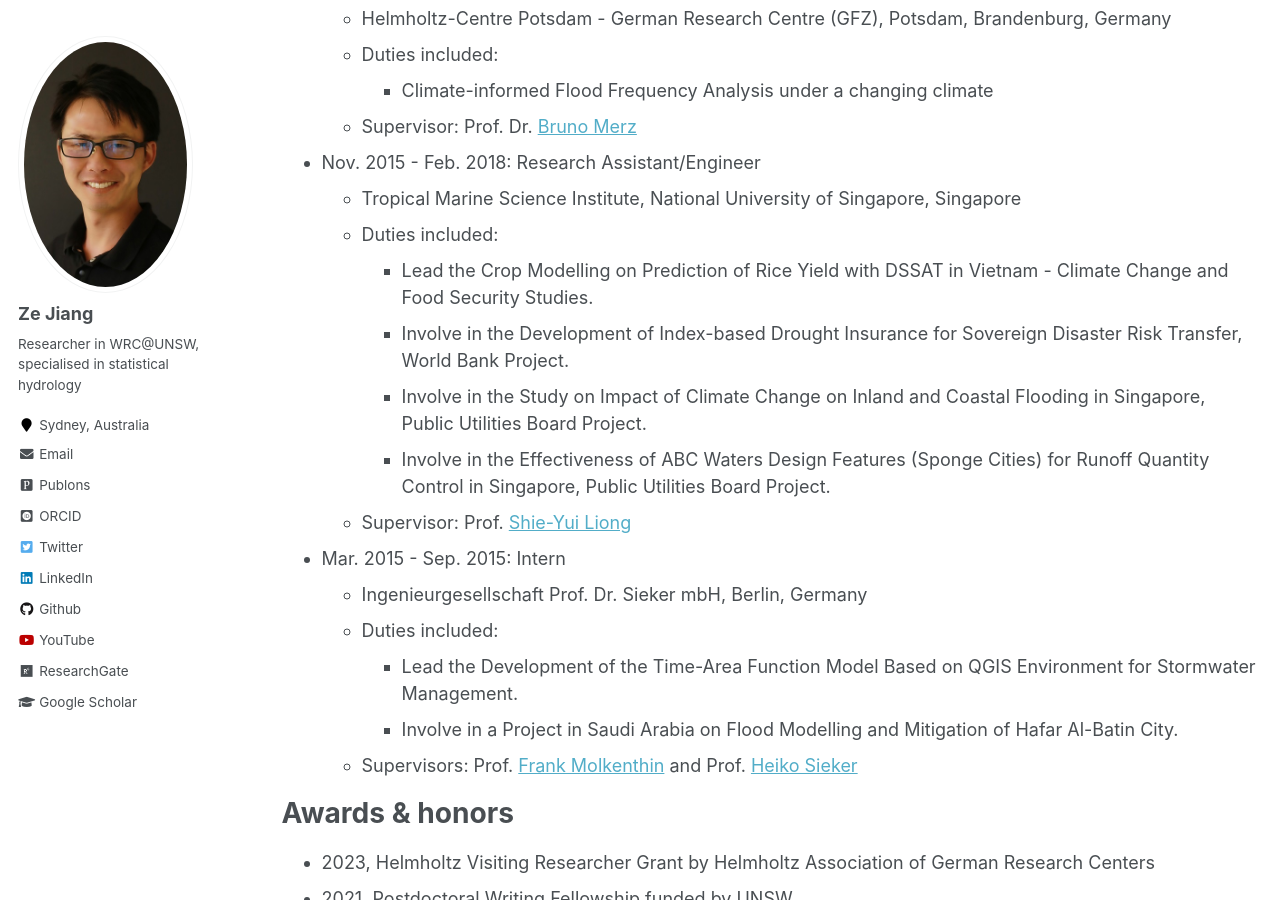
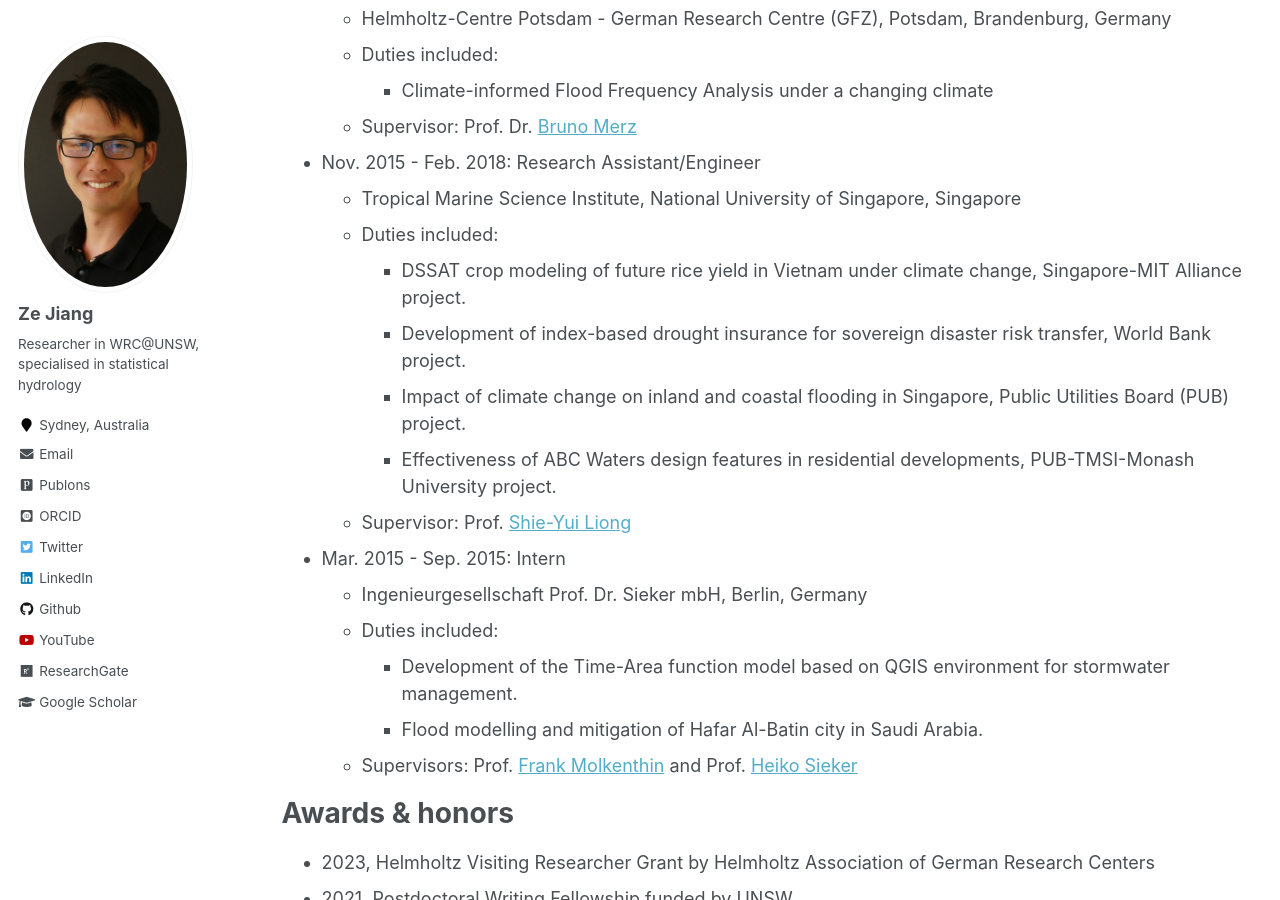
Before and after one commit to zejiang-unsw/zejiang-unsw.github.io, a Jekyll site: the page built from _pages/cv.md, in a window 1280 px wide and 900 px high, scrolled down 1291 px. Built offline with Jekyll 4.4.1, drawn with Linux system fonts in a browser that asks for light colours; some web fonts are replaced.

Commit message:
update cv

```diff
--- a/_pages/cv.md
+++ b/_pages/cv.md
@@ -54,17 +54,17 @@ Professional experience
 * Nov. 2015 - Feb. 2018: Research Assistant/Engineer
   * Tropical Marine Science Institute, National University of Singapore, Singapore
   * Duties included:
-    + Lead the Crop Modelling on Prediction of Rice Yield with DSSAT in Vietnam - Climate Change and Food Security Studies.
-	+ Involve in the Development of Index-based Drought Insurance for Sovereign Disaster Risk Transfer, World Bank Project.
-	+ Involve in the Study on Impact of Climate Change on Inland and Coastal Flooding in Singapore, Public Utilities Board Project.
-	+ Involve in the Effectiveness of ABC Waters Design Features (Sponge Cities) for Runoff Quantity Control in Singapore, Public Utilities Board Project.
+	+ DSSAT crop modeling of future rice yield in Vietnam under climate change, Singapore-MIT Alliance project.
+	+ Development of index-based drought insurance for sovereign disaster risk transfer, World Bank project.
+	+ Impact of climate change on inland and coastal flooding in Singapore, Public Utilities Board (PUB) project.
+	+ Effectiveness of ABC Waters design features in residential developments, PUB-TMSI-Monash University project.
   * Supervisor: Prof. [Shie-Yui Liong](https://scholar.google.com.au/citations?user=PvpaEVUAAAAJ&hl=en)
 
 * Mar. 2015 - Sep. 2015: Intern
   * Ingenieurgesellschaft Prof. Dr. Sieker mbH, Berlin, Germany
   * Duties included:
-    + Lead the Development of the Time-Area Function Model Based on QGIS Environment for Stormwater Management.
-    + Involve in a Project in Saudi Arabia on Flood Modelling and Mitigation of Hafar Al-Batin City.
+    + Development of the Time-Area function model based on QGIS environment for stormwater management.
+    + Flood modelling and mitigation of Hafar Al-Batin city in Saudi Arabia.
   * Supervisors: Prof. [Frank Molkenthin](https://www.b-tu.de/fg-hydrologie/team/mitarbeiter/apl-prof-frank-molkenthin) and Prof. [Heiko Sieker](https://www.sieker.de/aktuelles/news/heiko-sieker-honorarprofessor-an-der-tu-berlin-143.html?no_cache=1)
 
 Awards & honors
```
Also changed, not shown: 1 other file.
